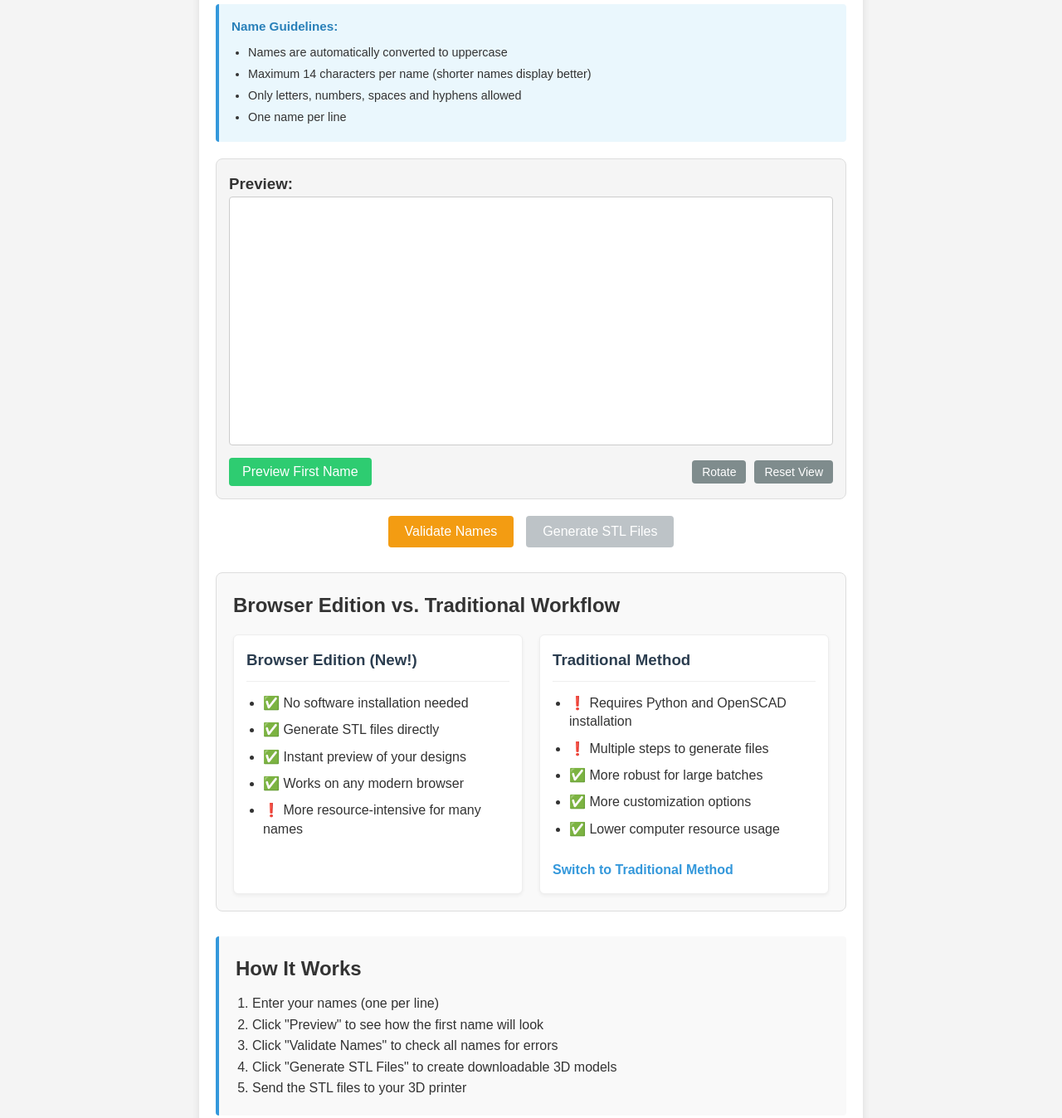
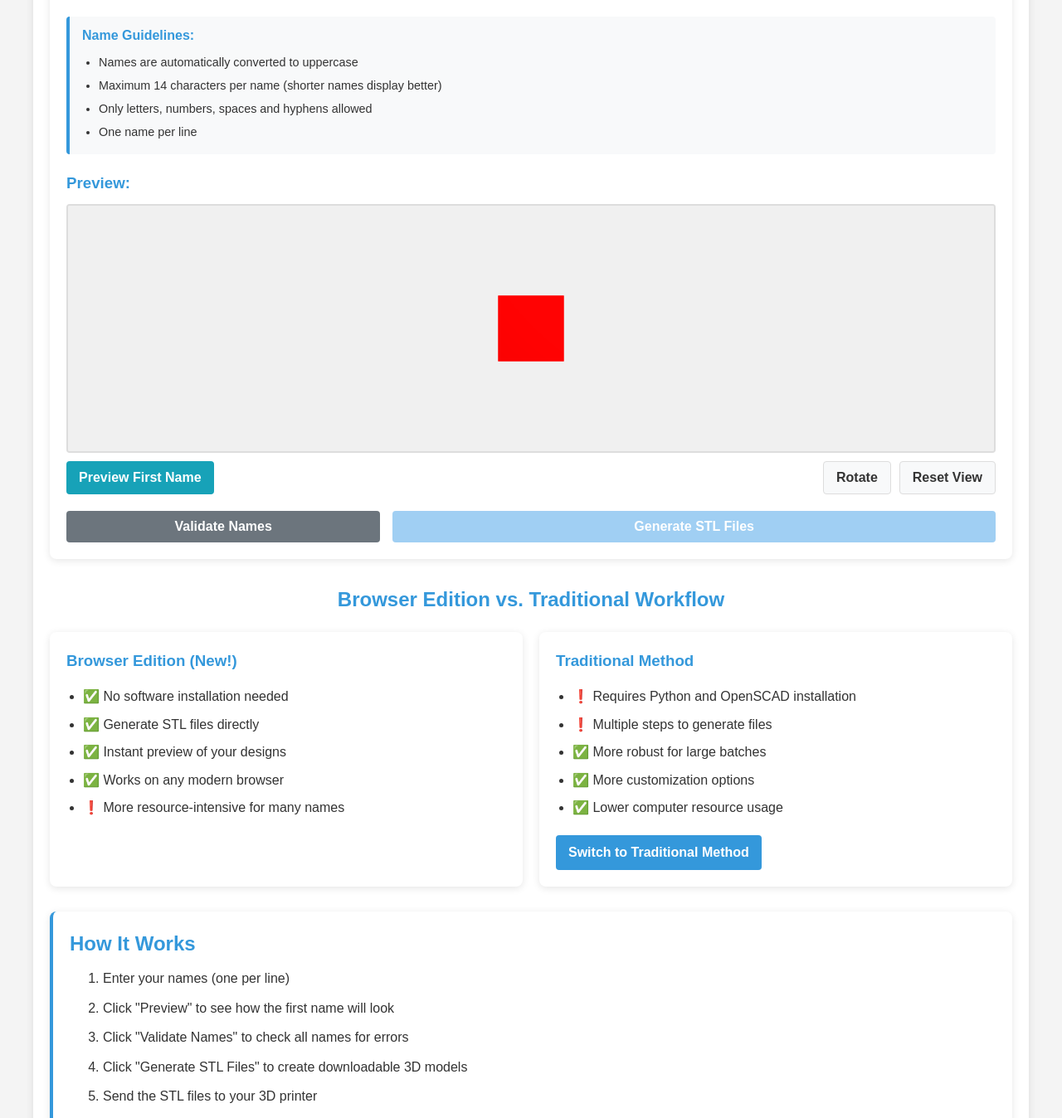
Before and after one commit to drehelm/wedding-name-tag-generator, a website: page public/browser-generator.html in a window 1280 px wide. Shown: the part 387-1735 px from the top of the page at 83% size. Drawn offline with nearby package versions, Linux system fonts and the light colour scheme; a web font is replaced by a local one.

Commit message:
Fix canvas visibility in preview by improving CSS for 3D display

```diff
--- a/public/browser-generator.css
+++ b/public/browser-generator.css
@@ -1,64 +1,123 @@
-/* Browser-specific styling for the name tag generator */
+/* browser-generator.css */
+.container {
+    max-width: 1200px;
+    margin: 0 auto;
+    padding: 20px;
+}
 
-/* Preview section styling */
+header {
+    text-align: center;
+    margin-bottom: 30px;
+}
+
+header h1 {
+    color: #3498db;
+    margin-bottom: 5px;
+}
+
+.form-container {
+    background-color: #fff;
+    border-radius: 8px;
+    box-shadow: 0 2px 10px rgba(0, 0, 0, 0.1);
+    padding: 20px;
+    margin-bottom: 30px;
+}
+
+.input-group {
+    margin-bottom: 20px;
+}
+
+.label-with-count {
+    display: flex;
+    justify-content: space-between;
+    align-items: center;
+    margin-bottom: 5px;
+}
+
+#charCount {
+    font-size: 0.9em;
+    color: #666;
+}
+
+textarea {
+    width: 100%;
+    padding: 10px;
+    border: 1px solid #ddd;
+    border-radius: 4px;
+    font-family: monospace;
+    font-size: 14px;
+}
+
+.validation-feedback {
+    background-color: #f8d7da;
+    color: #721c24;
+    padding: 10px;
+    border-radius: 4px;
+    margin-top: 10px;
+    display: none;
+}
+
+.name-guidelines {
+    background-color: #f8f9fa;
+    padding: 10px 15px;
+    border-radius: 4px;
+    margin-top: 15px;
+}
+
+.name-guidelines h3 {
+    margin-top: 0;
+    color: #3498db;
+    font-size: 1em;
+}
+
+.name-guidelines ul {
+    margin: 0;
+    padding-left: 20px;
+}
+
+.name-guidelines li {
+    margin-bottom: 5px;
+}
+
 .preview-container {
-    margin: 20px 0;
-    padding: 15px;
-    background-color: #f5f5f5;
-    border-radius: 8px;
-    border: 1px solid #ddd;
+    margin-bottom: 20px;
+}
+
+.preview-container h3 {
+    margin-bottom: 10px;
+    color: #3498db;
 }
 
 .model-preview {
     width: 100%;
     height: 300px;
-    background-color: #ffffff;
-    border: 1px solid #ccc;
+    border: 1px solid #ddd;
     border-radius: 4px;
     position: relative;
-    margin-bottom: 15px;
+    overflow: hidden;
+    background-color: #f0f0f0;
+}
+
+#previewCanvas {
+    width: 100% !important;
+    height: 100% !important;
+    display: none;
 }
 
 .preview-placeholder {
-    position: absolute;
-    top: 0;
-    left: 0;
-    width: 100%;
+    display: flex;
+    align-items: center;
+    justify-content: center;
     height: 100%;
-    display: flex;
-    justify-content: center;
-    align-items: center;
+    color: #999;
     text-align: center;
-    color: #888;
     padding: 20px;
-    font-size: 14px;
-}
-
-#previewCanvas {
-    width: 100%;
-    height: 100%;
-    display: none;
 }
 
 .preview-controls {
     display: flex;
     justify-content: space-between;
-    align-items: center;
     margin-top: 10px;
-}
-
-.preview-btn {
-    background-color: #2ecc71;
-    color: white;
-    border: none;
-    padding: 8px 16px;
-    border-radius: 4px;
-    cursor: pointer;
-    transition: background-color 0.3s;
-}
-
-.preview-btn:hover {
-    background-color: #27ae60;
 }
 
 .view-controls {
@@ -66,28 +125,76 @@
     gap: 10px;
 }
 
-.control-btn {
-    background-color: #7f8c8d;
-    color: white;
+.actions {
+    display: flex;
+    justify-content: space-between;
+    gap: 15px;
+}
+
+button {
+    padding: 10px 15px;
     border: none;
-    padding: 6px 12px;
     border-radius: 4px;
     cursor: pointer;
-    font-size: 14px;
-    transition: background-color 0.3s;
+    font-weight: bold;
+    transition: background-color 0.2s;
+}
+
+.validate-btn {
+    background-color: #6c757d;
+    color: white;
+    flex: 1;
+}
+
+.validate-btn:hover {
+    background-color: #5a6268;
+}
+
+.validate-btn.validated {
+    background-color: #28a745;
+}
+
+.generate-btn {
+    background-color: #3498db;
+    color: white;
+    flex: 2;
+}
+
+.generate-btn:hover {
+    background-color: #2980b9;
+}
+
+.generate-btn:disabled {
+    background-color: #a0cff3;
+    cursor: not-allowed;
+}
+
+.preview-btn {
+    background-color: #17a2b8;
+    color: white;
+}
+
+.preview-btn:hover {
+    background-color: #138496;
+}
+
+.control-btn {
+    background-color: #f8f9fa;
+    color: #333;
+    border: 1px solid #ddd;
 }
 
 .control-btn:hover {
-    background-color: #6c7a7d;
+    background-color: #e2e6ea;
 }
 
-/* Processing status */
 .processing-status {
-    margin: 20px 0;
+    background-color: #f8f9fa;
+    border-radius: 8px;
     padding: 15px;
-    background-color: #f9f9f9;
-    border-radius: 8px;
-    border: 1px solid #ddd;
+    margin-bottom: 30px;
+    box-shadow: 0 1px 5px rgba(0, 0, 0, 0.1);
+    display: none;
 }
 
 .status-message {
@@ -99,112 +206,142 @@
 .spinner {
     width: 20px;
     height: 20px;
-    border: 3px solid rgba(0, 0, 0, 0.1);
+    border: 3px solid #f3f3f3;
+    border-top: 3px solid #3498db;
     border-radius: 50%;
-    border-top-color: #3498db;
-    animation: spin 1s ease-in-out infinite;
     margin-right: 10px;
+    animation: spin 1s linear infinite;
 }
 
 @keyframes spin {
-    to { transform: rotate(360deg); }
+    0% { transform: rotate(0deg); }
+    100% { transform: rotate(360deg); }
 }
 
 .progress-container {
     width: 100%;
-    height: 10px;
-    background-color: #ecf0f1;
-    border-radius: 5px;
+    background-color: #e9ecef;
+    border-radius: 4px;
+    height: 20px;
     overflow: hidden;
 }
 
 .progress-bar {
     height: 100%;
+    background-color: #3498db;
     width: 0%;
-    background-color: #3498db;
-    border-radius: 5px;
-    transition: width 0.3s ease;
+    transition: width 0.3s;
 }
 
-/* Comparison Table */
 .features-comparison {
-    margin: 30px 0;
-    padding: 20px;
-    background-color: #f9f9f9;
-    border-radius: 8px;
-    border: 1px solid #ddd;
+    margin-bottom: 30px;
+}
+
+.features-comparison h2 {
+    color: #3498db;
+    text-align: center;
+    margin-bottom: 20px;
 }
 
 .comparison-grid {
     display: grid;
     grid-template-columns: 1fr 1fr;
     gap: 20px;
-    margin-top: 15px;
 }
 
 .comparison-item {
     background-color: #fff;
-    padding: 15px;
-    border-radius: 6px;
-    border: 1px solid #eee;
-    box-shadow: 0 2px 4px rgba(0,0,0,0.05);
+    border-radius: 8px;
+    box-shadow: 0 2px 10px rgba(0, 0, 0, 0.1);
+    padding: 20px;
 }
 
 .comparison-item h3 {
+    color: #3498db;
     margin-top: 0;
-    color: #2c3e50;
-    border-bottom: 1px solid #eee;
-    padding-bottom: 10px;
     margin-bottom: 15px;
 }
 
 .comparison-item ul {
     padding-left: 20px;
+    margin-bottom: 20px;
 }
 
 .comparison-item li {
-    margin-bottom: 10px;
-    line-height: 1.4;
+    margin-bottom: 8px;
 }
 
 .traditional-link {
     display: inline-block;
-    margin-top: 15px;
-    color: #3498db;
+    background-color: #3498db;
+    color: white;
     text-decoration: none;
+    padding: 8px 15px;
+    border-radius: 4px;
     font-weight: bold;
 }
 
 .traditional-link:hover {
-    text-decoration: underline;
+    background-color: #2980b9;
 }
 
-.generate-btn {
-    background-color: #e74c3c;
-    color: white;
+.instructions {
+    background-color: #fff;
+    border-radius: 8px;
+    box-shadow: 0 2px 10px rgba(0, 0, 0, 0.1);
+    padding: 20px;
+    margin-bottom: 30px;
 }
 
-.generate-btn:hover {
-    background-color: #c0392b;
+.instructions h2 {
+    color: #3498db;
+    margin-top: 0;
 }
 
-.generate-btn:disabled {
-    background-color: #bdc3c7;
+.instructions ol {
+    padding-left: 20px;
 }
 
-/* Responsive adjustments */
+.instructions li {
+    margin-bottom: 10px;
+}
+
+footer {
+    text-align: center;
+    color: #666;
+    margin-top: 40px;
+    padding-top: 20px;
+    border-top: 1px solid #eee;
+}
+
+.version-info {
+    font-size: 0.8em;
+    margin-bottom: 5px;
+    color: #999;
+}
+
 @media (max-width: 768px) {
     .comparison-grid {
         grid-template-columns: 1fr;
     }
 
-    .preview-controls {
+    .actions {
         flex-direction: column;
-        gap: 10px;
-        align-items: stretch;
     }
 
-    .view-controls {
-        justify-content: space-between;
+    .validate-btn, .generate-btn {
+        width: 100%;
     }
 }
+
+/* Fix for canvas display */
+#previewCanvas {
+    display: block !important;
+    width: 100% !important;
+    height: 100% !important;
+}
+
+.model-preview {
+    background-color: #f0f0f0; /* Light gray background for better contrast */
+    border: 2px solid #ddd;
+}
```
